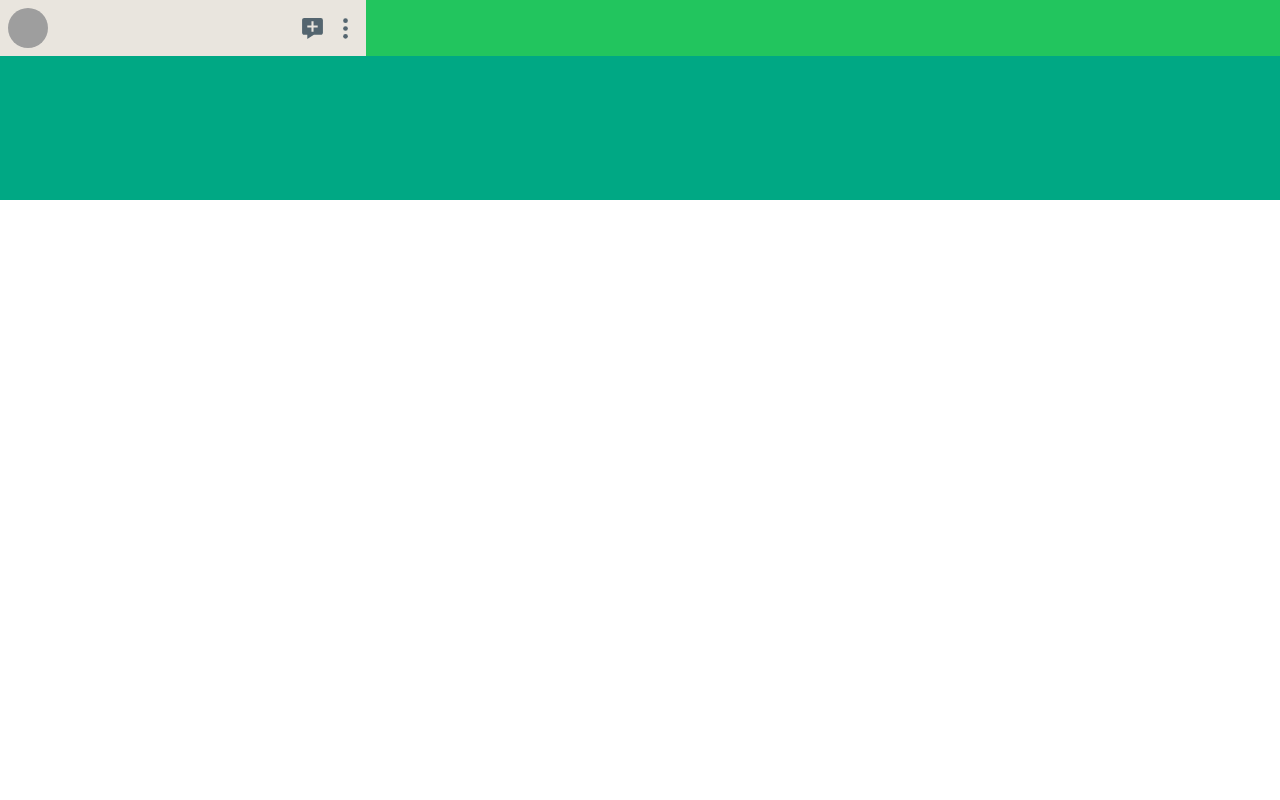
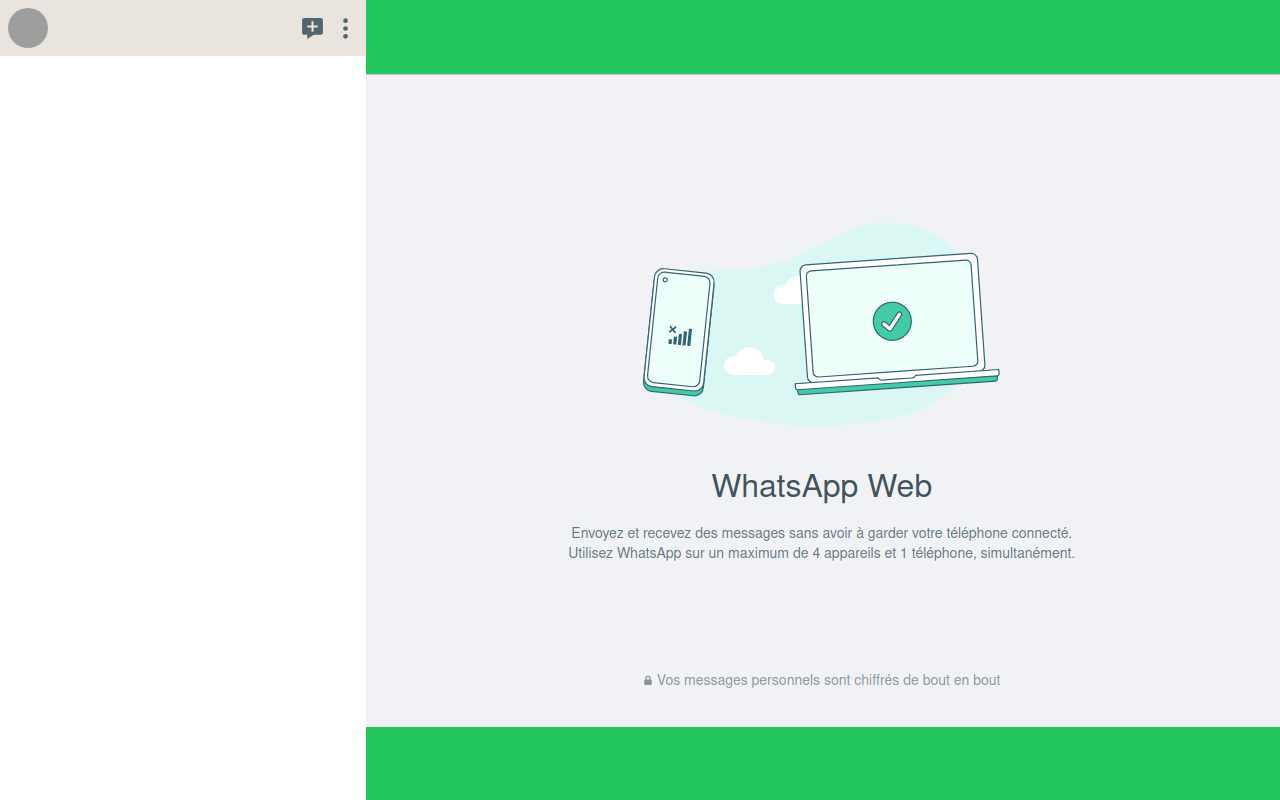
Before and after one commit to frckbrice/social-media-frontend, a Next.js app: page /discussions in a window 1280 px wide. Built offline with nearby package versions, Linux system fonts and the light colour scheme; grey boxes are pictures that could not be loaded.

Commit message:
resolve conflict

```diff
--- a/src/app/discussions/page.tsx
+++ b/src/app/discussions/page.tsx
@@ -1,4 +1,12 @@
-function Home() {
-  return <div className="h-full w-full"></div>;
-}
-export default Home;
+import React from 'react';
+
+const BackgroundImage = () => {
+  return (
+    <div className="flex items-center justify-center h-screen">
+      <div className="bg-center bg-no-repeat w-full h-full" style={{ backgroundImage: "url('/whatsappdashbord.png')" }}>
+      </div>
+    </div>
+  );
+};
+
+export default BackgroundImage;
```
Also changed, not shown: public/whatsappdashbord.png (added).
